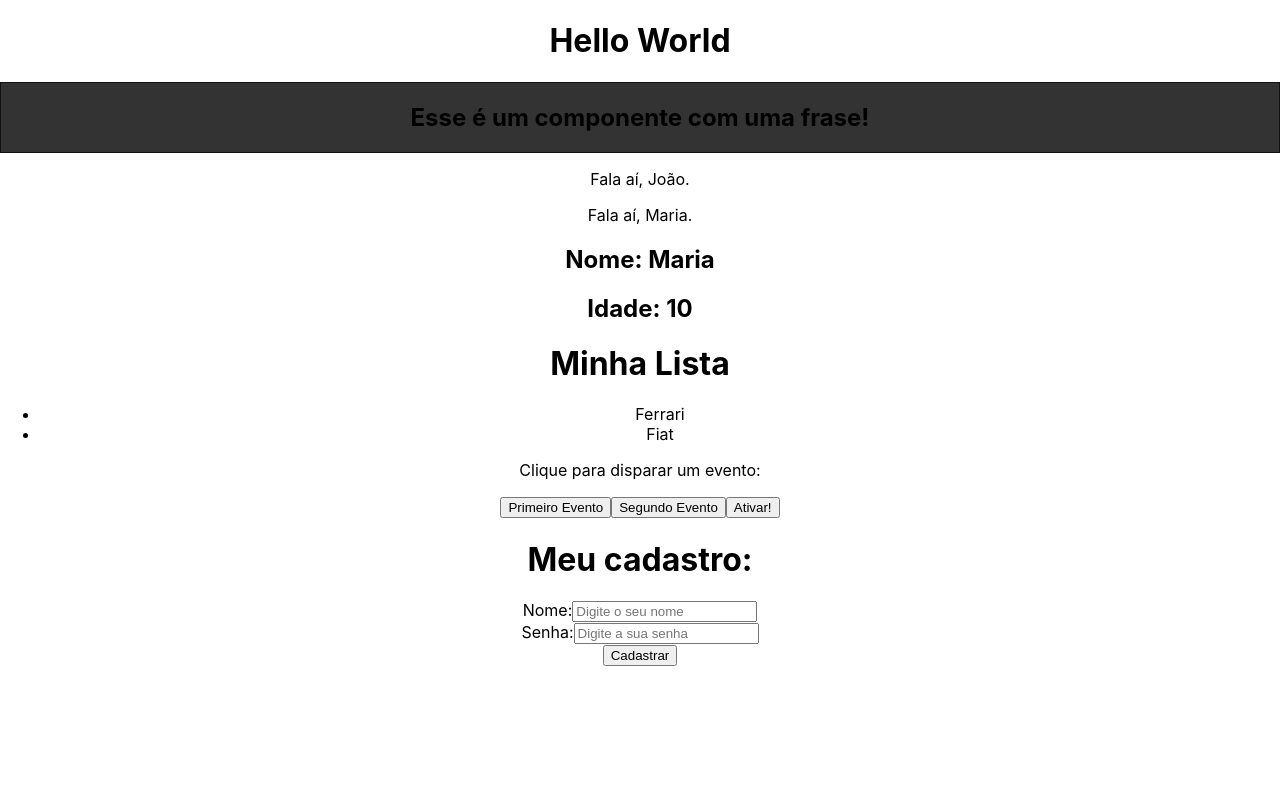
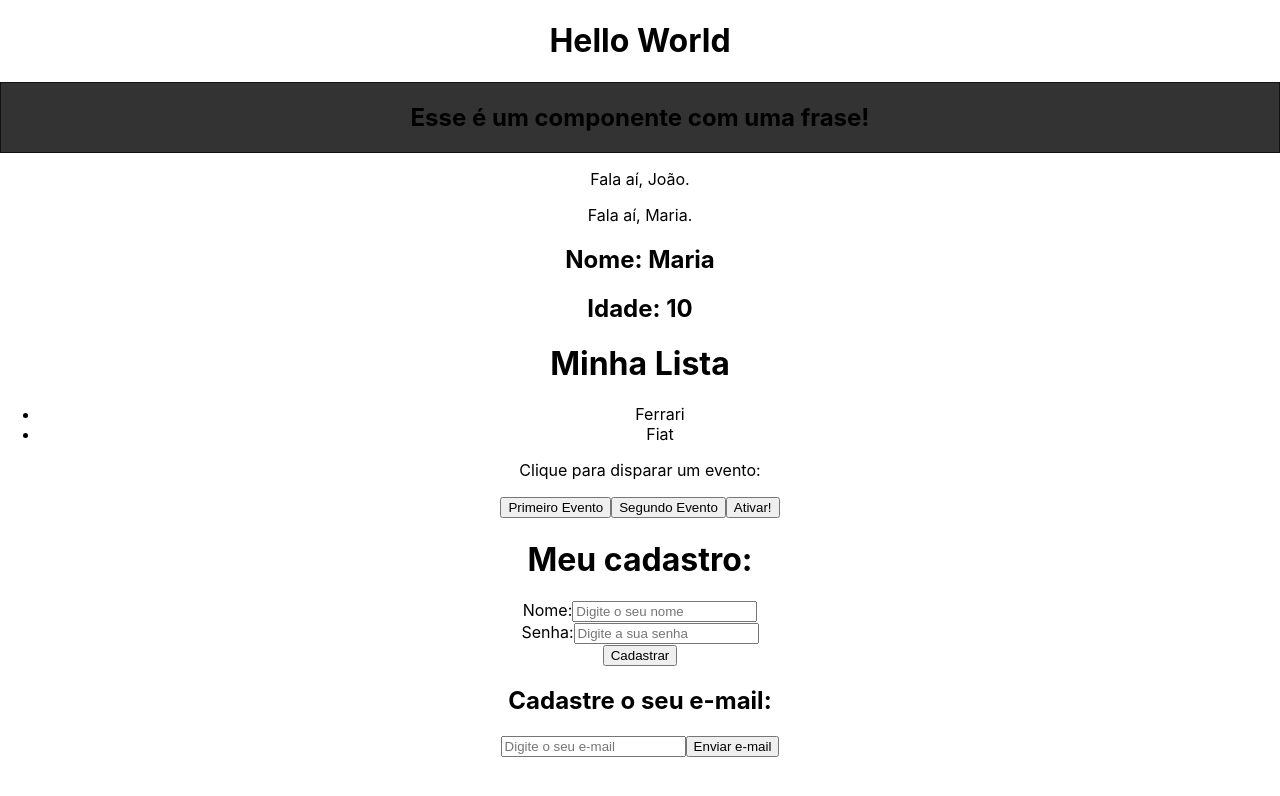
Before and after one commit to joao-damorim/react-fundamentals, a React (Create React App) app: page / in a window 1280 px wide. Shown: the top 796 px of the page. Built offline with nearby package versions, Linux system fonts and the light colour scheme.

Commit message:
Conditional rendering (if)

```diff
--- a/src/App.tsx
+++ b/src/App.tsx
@@ -8,6 +8,7 @@
 import List from './components/List';
 import Event from './components/Event';
 import Form from './components/Form';
+import Conditional from './components/Conditional';
 
 function App() {
 
@@ -22,6 +23,7 @@
       <List />
       <Event />
       <Form />
+      <Conditional />
     </div>
   );
 }
--- /dev/null
+++ b/src/components/Conditional.tsx
@@ -0,0 +1,37 @@
+import { useState } from 'react'
+
+function Conditional() {
+
+    const [email, setEmail] = useState('')
+    const [userEmail, setUserEmail] = useState('')
+
+    function sendEmail(e: any){
+        e.preventDefault()
+        setUserEmail(email)
+    }
+
+    function clearEmail(e: any){
+        e.preventDefault()
+        setUserEmail('')
+    }
+    return (
+        <div>
+            <h2>Cadastre o seu e-mail:</h2>
+            <form>
+                <input
+                type="email"
+                placeholder="Digite o seu e-mail"
+                onChange={(e) => setEmail(e.target.value)}/>
+                <button onClick={sendEmail}>Enviar e-mail</button>
+            </form>
+            { userEmail && (
+                <div>
+                    <p>O e-mail do usuário é: { userEmail }</p>
+                    <button onClick={clearEmail}>Limpar e-mail</button>
+                </div>
+            )}
+        </div>
+    )
+}
+
+export default Conditional
```
